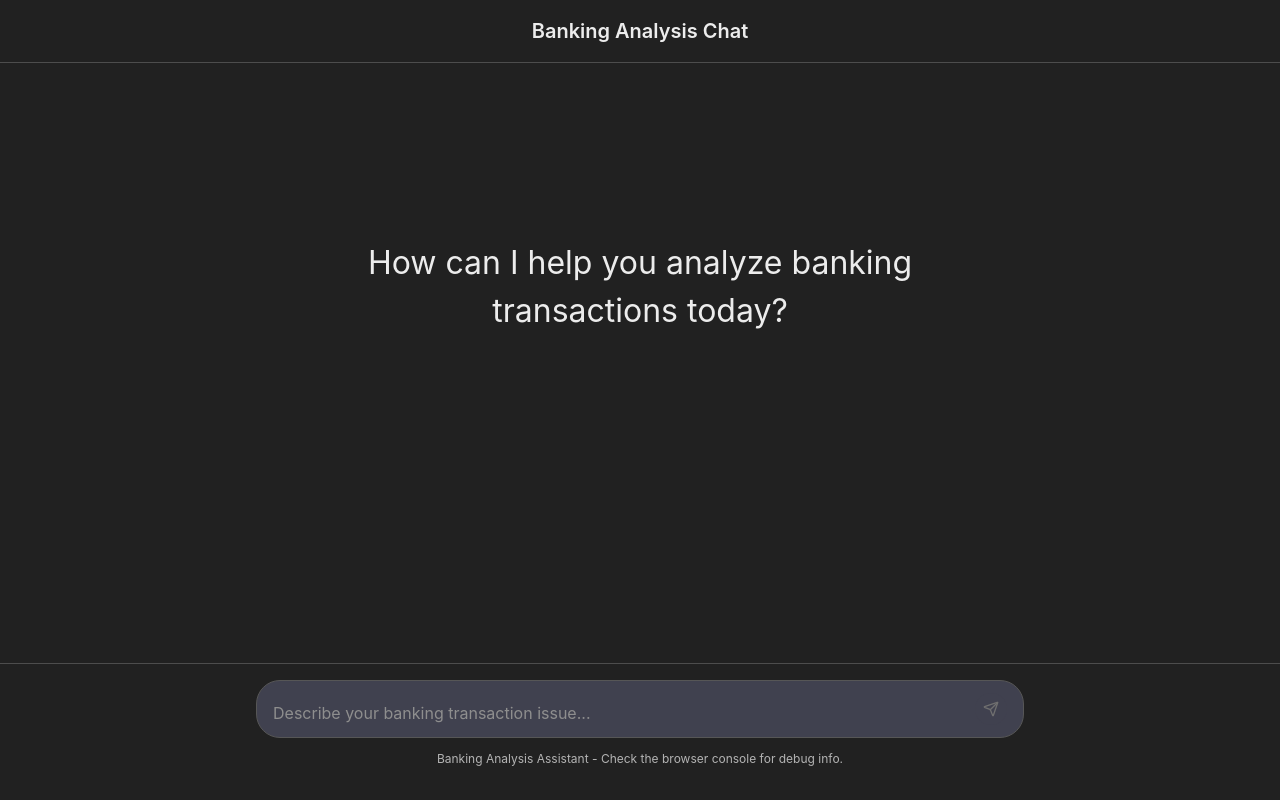
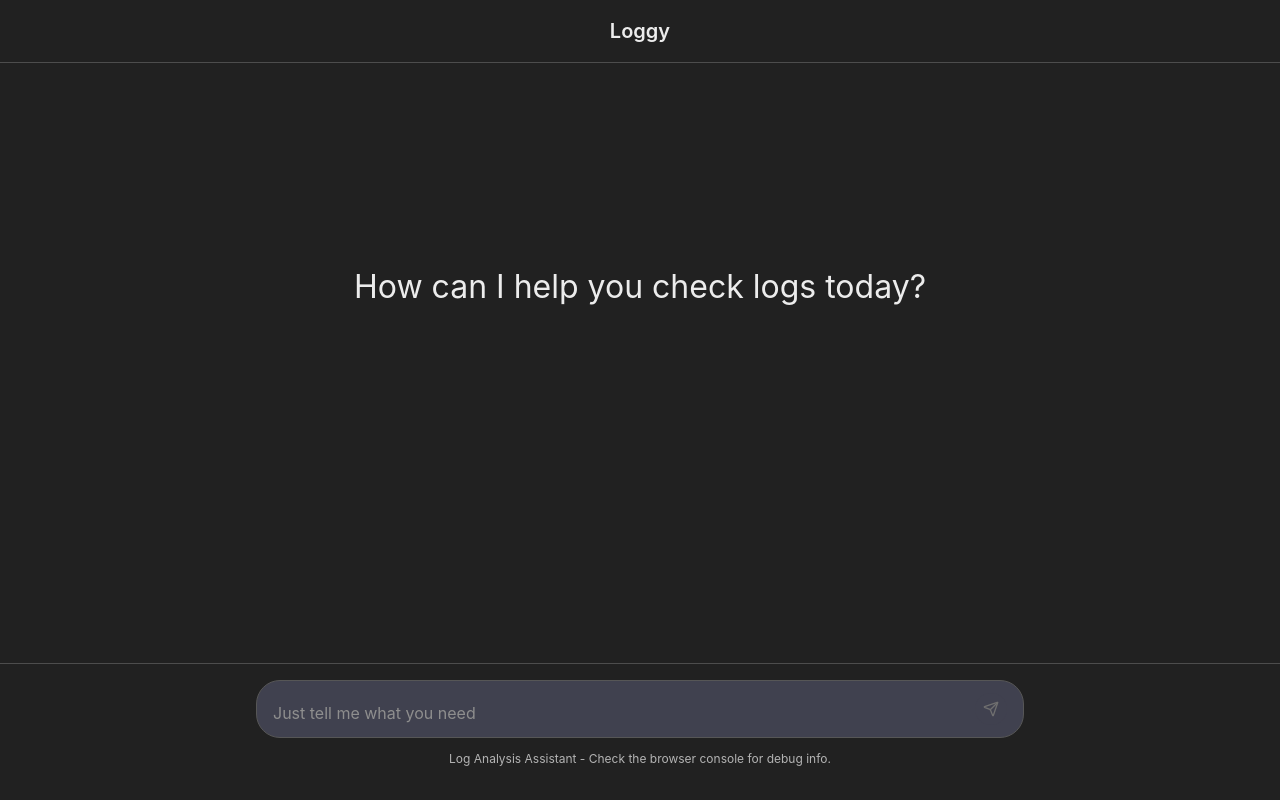
Before and after one commit to Abbiirr/ai-chat-frontend, a React (Vite) app: page / in a window 1280 px wide. Built offline with nearby package versions, Linux system fonts and the light colour scheme.

Commit message:
Changes some footer texts

```diff
--- a/src/components/ChatInput.jsx
+++ b/src/components/ChatInput.jsx
@@ -26,7 +26,7 @@ export default function ChatInput({ input, setInput, onSend, isStreaming }) {
               className="message-input"
               value={input}
               onChange={handleChange}
-              placeholder="Describe your banking transaction issue..."
+              placeholder="Just tell me what you need"
               onKeyDown={e => {
                   if (e.key === 'Enter' && !e.shiftKey) {
                       e.preventDefault()
@@ -45,7 +45,7 @@ export default function ChatInput({ input, setInput, onSend, isStreaming }) {
                     </button>
                 </div>
                 <div className="input-hint">
-                    Banking Analysis Assistant - Check the browser console for debug info.
+                    Log Analysis Assistant - Check the browser console for debug info.
                 </div>
             </div>
         </footer>
--- a/src/components/ChatInterface.jsx
+++ b/src/components/ChatInterface.jsx
@@ -137,14 +137,14 @@ export default function ChatInterface() {
     return (
         <div className="chat-container">
             <header className="chat-header">
-                <h1 className="chat-title">Banking Analysis Chat</h1>
+                <h1 className="chat-title">Loggy</h1>
             </header>
 
             <main className="messages-container">
                 <div className="messages-wrapper">
                     {messages.length === 0 && (
                         <div className="welcome-message">
-                            <div className="welcome-title">How can I help you analyze banking transactions today?</div>
+                            <div className="welcome-title">How can I help you check logs today?</div>
                         </div>
                     )}
 
```
